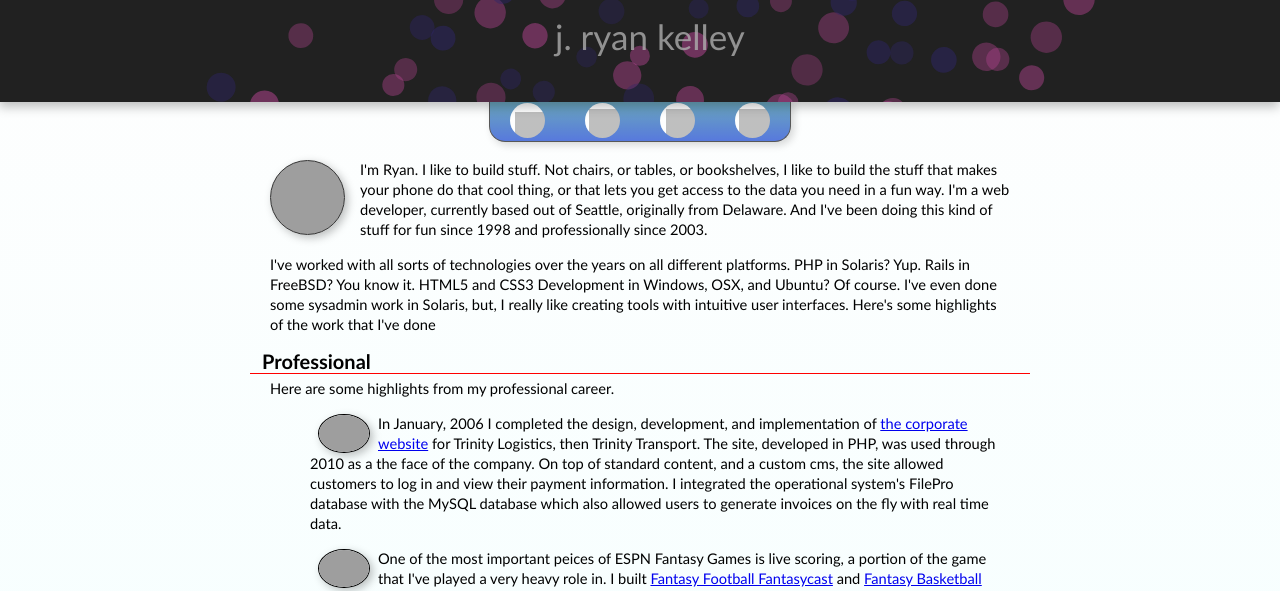
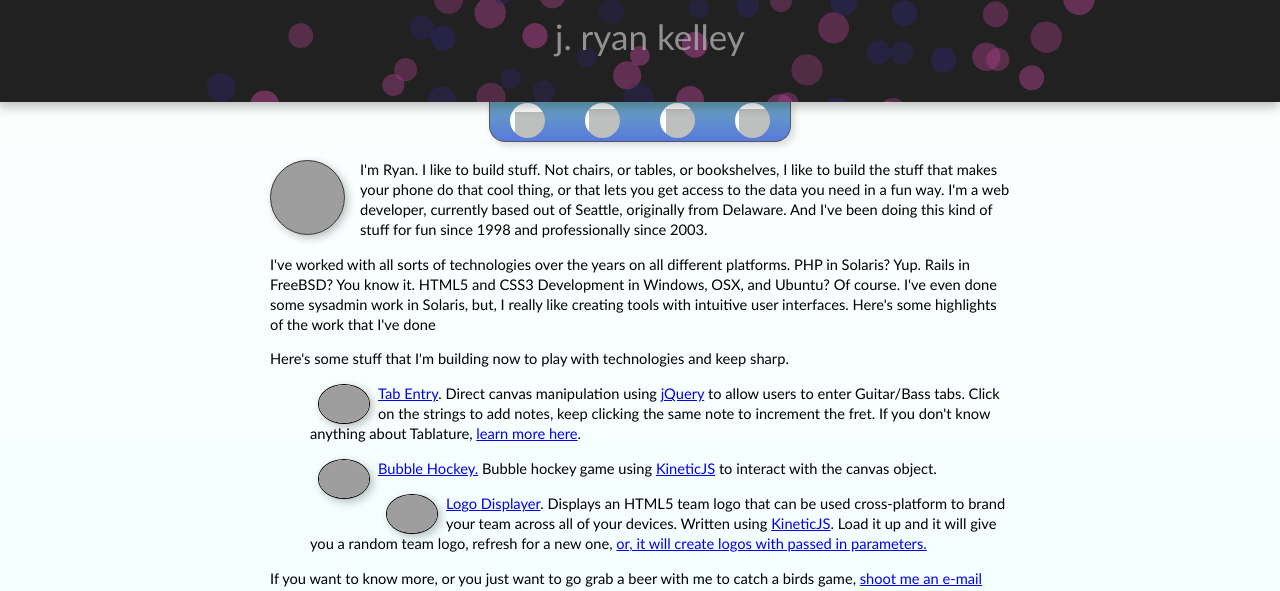
Before and after one commit to arcele/jryky, a PHP site: page / in a window 1280 px wide; the page is wider, and only the part inside the window is pictured. Shown: the top 591 px of that part. Run offline with PHP 8.4, Linux system fonts and the light colour scheme; grey boxes are pictures that could not be loaded.

Commit message:
Make it less resume-ey, just highlight what I'm doing for fun

```diff
--- a/index.php
+++ b/index.php
@@ -40,19 +40,6 @@ if($_GET && $_GET['skip'] == null) {
 <p>I've worked with all sorts of technologies over the years on all different platforms.  PHP in Solaris?  Yup.  Rails in FreeBSD?  You know it.  HTML5 and CSS3 Development in Windows, OSX, and Ubuntu?  Of course.  I've even done some sysadmin work in Solaris, but, I really like creating tools with intuitive user interfaces.  Here's some highlights of the work that I've done</p>
       </section>
 
-      <section class="topic">Professional</section>
-      <section class="blurb">
-<p>Here are some highlights from my professional career.</p>
-<ul>
-        <li><img src="http://jryky.com/img/truck.png" />In January, 2006 I completed the design, development, and implementation of <a href="https://web.archive.org/web/20070209072409/http://www.trinitytransport.com/" target="_out">the corporate website</a> for Trinity Logistics, then Trinity Transport.  The site, developed in PHP, was used through 2010 as a the face of the company.  On top of standard content, and a custom cms, the site allowed customers to log in and view their payment information.  I integrated the operational system's FilePro database with the MySQL database which also allowed users to generate invoices on the fly with real time data.</li>
-   <li><img src="http://jryky.com/img/ffl.png" />One of the most important peices of ESPN Fantasy Games is live scoring, a portion of the game that I've played a very heavy role in.  I built <a href="http://games.espn.go.com/ffl/fantasycast#leagueId=128&teamId=1" target="_out">Fantasy Football Fantasycast</a> and <a href="http://games.espn.go.com/fba/fantasycast#leagueId=115&teamId=16" target="_out">Fantasy Basketball Fantasycast</a>, two of our most used pages.  I also build the <a href="http://games.espn.go.com/flb/clubhouse?leagueId=123&teamId=1" target="_out">RotoLine module</a> for a different way to look at the standings of your rotisserie leagues.</li>
-<li><img src="http://jryky.com/img/insider.png" />I've also built several insider tools for Fantasy Games.  Our lineup recommendation and free agency recommendations have been among the highest upsellers of insider subscriptions sitewide, and have also resulted in a software patent.</li>
-   <li><img src="http://jryky.com/img/iphone.png" />In 2013, we released an all new iOS app which we then released in 2014 for Android.  My primary responsibility in the app was transaction implementation including roster management, trades, and free agency acquisitions.  The app won the <a href="http://www.webbyawards.com/winners/2013/mobile-apps/tablet-and-all-other-devices/games-tablet-all-other-devices/espn-fantasy-football-app">2013 Webby Award for Best Games Tablet App</a>.
-</ul>
-
-      </section>
-
-      <section class="topic">Personal</section>
       <section class="blurb">
 	<p>Here's some stuff that I'm building now to play with technologies and keep sharp.</p>
 	<ul>
```
